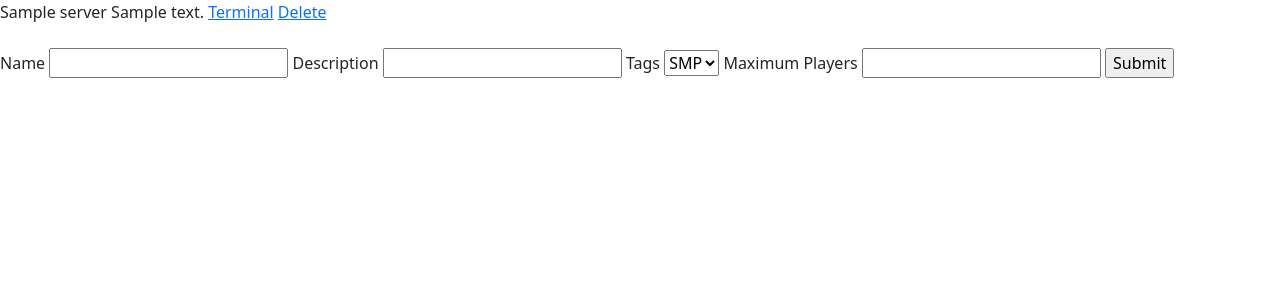
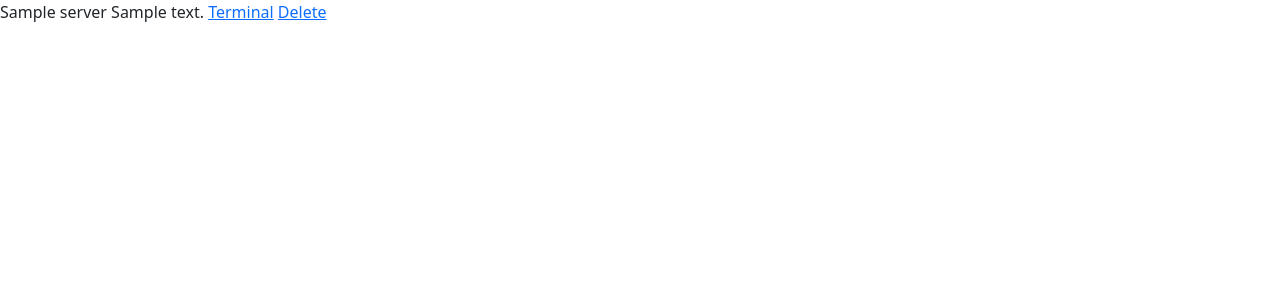
Before and after one commit to BaconB0TOrg/GCCWebProject, a Flask app: template templates/server.html in a window 1280 px wide. Shown: the top 300 px of the page. Run offline with Flask 2, Linux system fonts and the light colour scheme; the template is opened without the code that fills it: values that come from a table or form of the project are taken from there, others are empty; tables that the repository leaves empty hold one stand-in row (values such as "Sample post").

Commit message:
Update server.html
Made this show one server's info

```diff
--- a/templates/server.html
+++ b/templates/server.html
@@ -6,7 +6,6 @@
 {% endblock %}
 
 {% block content %}
-{% for server in servers %}
 <div>
   <span>{{server.name}}</span>
   <span>{{server.description}}</span>
@@ -14,19 +13,4 @@
   <span><a href="{{url_for('get_terminal', server_id=server.id)}}">Terminal</a></span>
   <span><a href="{{url_for('delete_server', server_id=server.id)}}">Delete</a></span>
 </div>
-{% endfor %}
-<br>
-<form method="post" action="/server/">
-  {{ form.hidden_tag() }}
-  {{ form.name.label }}
-  {{ form.name() }}
-  {{ form.description.label }}
-  {{ form.description() }}
-  {{ form.tags.label }}
-  {{ form.tags() }}
-  {{ form.maxPlayers.label }}
-  {{ form.maxPlayers() }}
-  {{ form.submit() }}
-  <!-- <a id="startServer" href="/start-server/">Create a Server</a> -->
-</form>
 {% endblock %}
```
